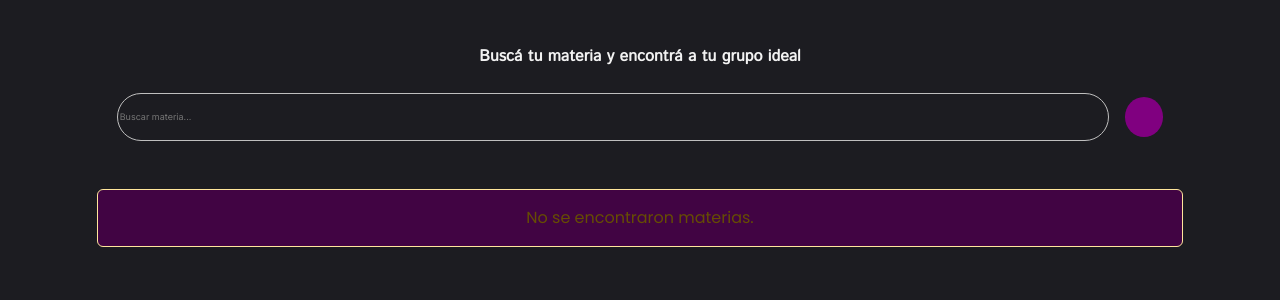
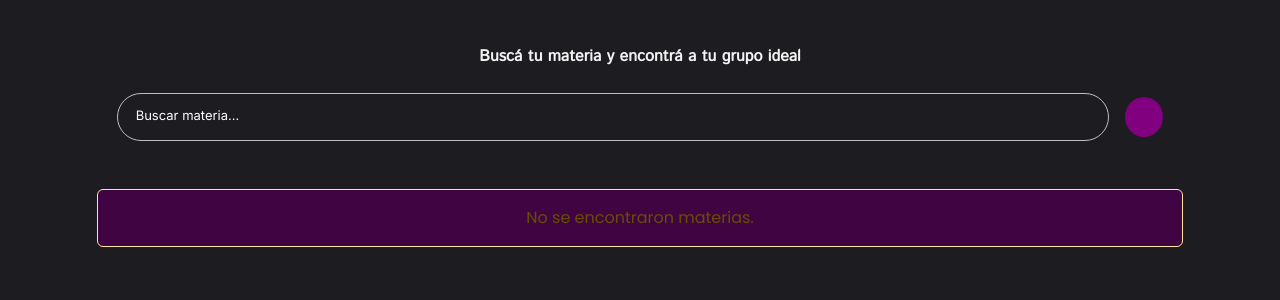
Before and after one commit to micayaque/fiuba-IDS-tp-Flask, a Flask app: page /materias in a window 1280 px wide. Shown: the part 216-516 px from the top of the page. Run offline with Flask 3, Linux system fonts and the light colour scheme; data that the repository does not hold is empty; some libraries are stand-ins or nearby versions; some web fonts are replaced.

Commit message:
Cambio color y tamaño del texto "buscar materia..."  en el buscador de materias

```diff
--- a/FrontEnd/static/css/materias.css
+++ b/FrontEnd/static/css/materias.css
@@ -54,3 +54,9 @@
   background-color: black;
   transform: scale(1.07);
 }
+
+#buscadorInput::placeholder {
+  color: white;
+  font-size: small;
+  padding-left: 1rem;
+}
```
